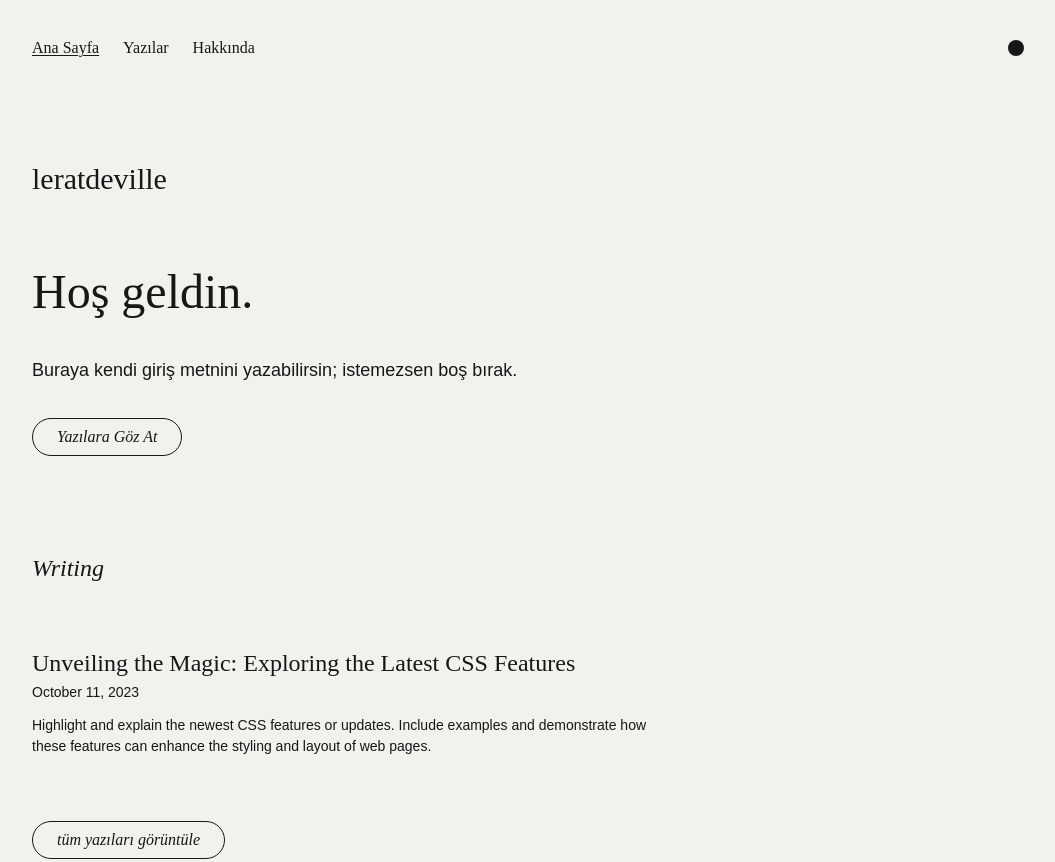
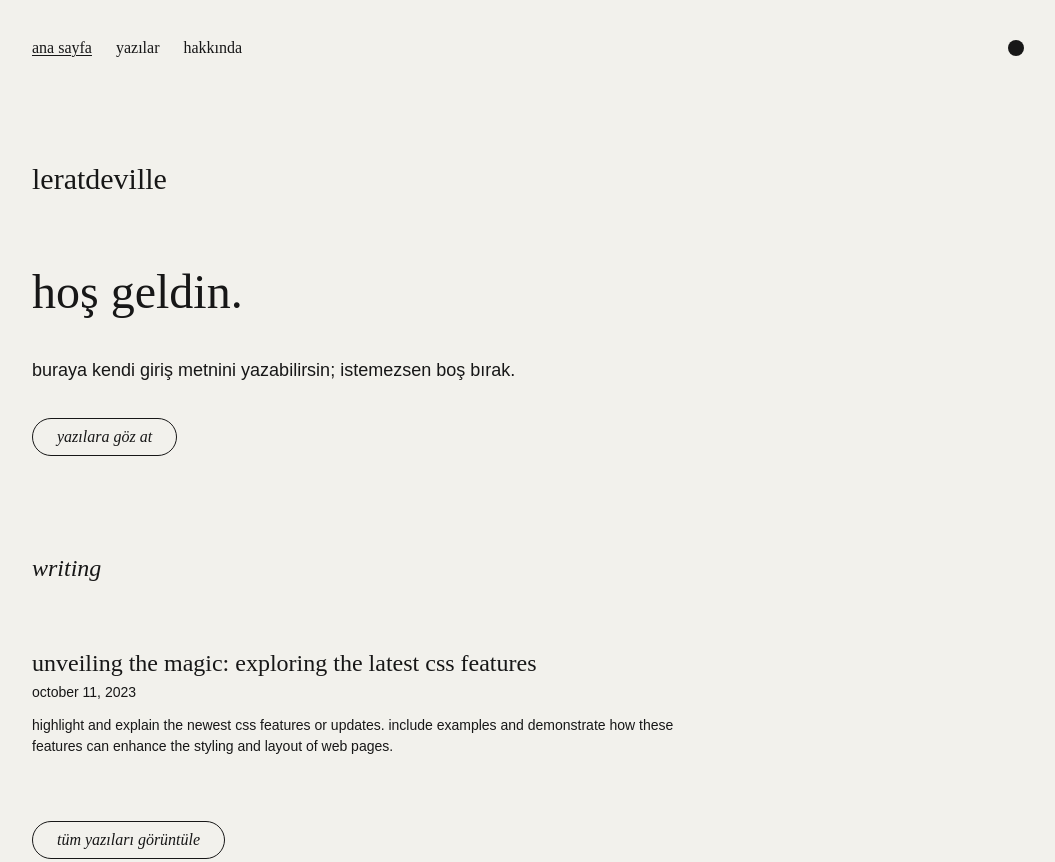
Before and after one commit to leratdeville/leratdeville.github.io, an Astro site: page / in a window 1280 px wide. Shown: the top 862 px of the page, without its empty margins (224-1279 px from the left). Built offline with nearby package versions, Linux system fonts and the light colour scheme; Astro itself is replaced by a stand-in of ours; a web font is replaced by a local one.

Commit message:
Updated global.css to all lowercase

```diff
--- a/src/styles/global.css
+++ b/src/styles/global.css
@@ -20,38 +20,6 @@ html.dark {
     --border-main: #f2f1ec;
 }
 
-/* Cyan */
-/*
-:root {
-    --text-main: #162a2b;
-    --bg-main: #d6e0e2;
-    --bg-muted: #ccd8db;
-    --border-main: #162a2b;
-}
-html.dark {
-    --text-main: #d6e0e2;
-    --bg-main: #162a2b;
-    --bg-muted: #1c3537;
-    --border-main: #d6e0e2;
-}
-*/
-
-/* Green */
-/*
-:root {
-    --text-main: #3a4238;
-    --bg-main: #f3efe6;
-    --bg-muted: #eee9dc;
-    --border-main: #3a4238;
-}
-html.dark {
-    --text-main: #f3efe6;
-    --bg-main: #5e6c5b;
-    --bg-muted: #596756;
-    --border-main: #f3efe6;
-}
-*/
-
 @theme inline {
     --font-sans: 'Inter Variable', sans-serif;
     --font-serif: 'Newsreader Variable', serif;
@@ -59,6 +27,12 @@ html.dark {
     --background-color-main: var(--bg-main);
     --background-color-muted: var(--bg-muted);
     --border-color-main: var(--border-main);
+}
+
+@layer base {
+    body {
+        text-transform: lowercase;
+    }
 }
 
 @layer utilities {
```
